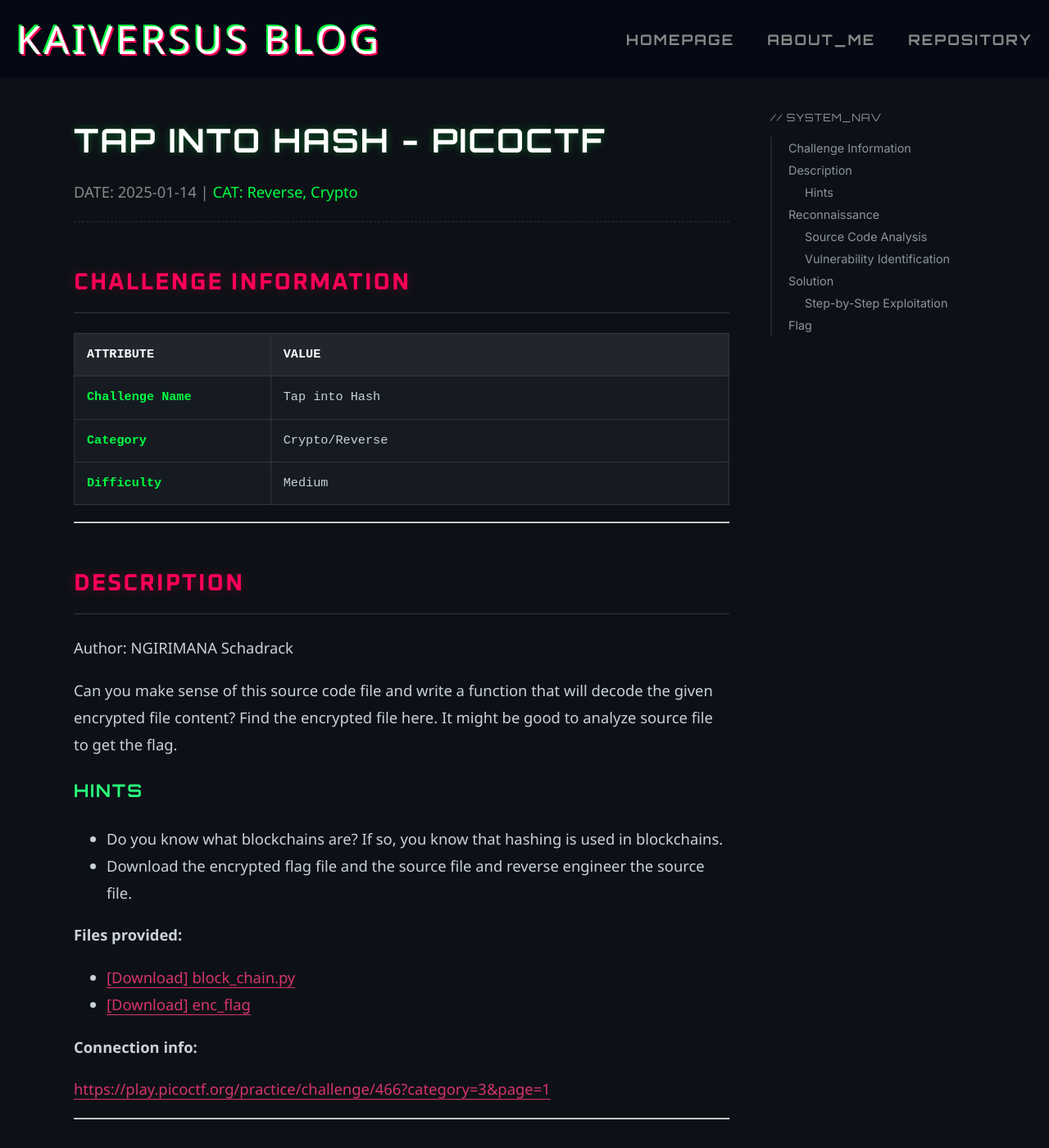
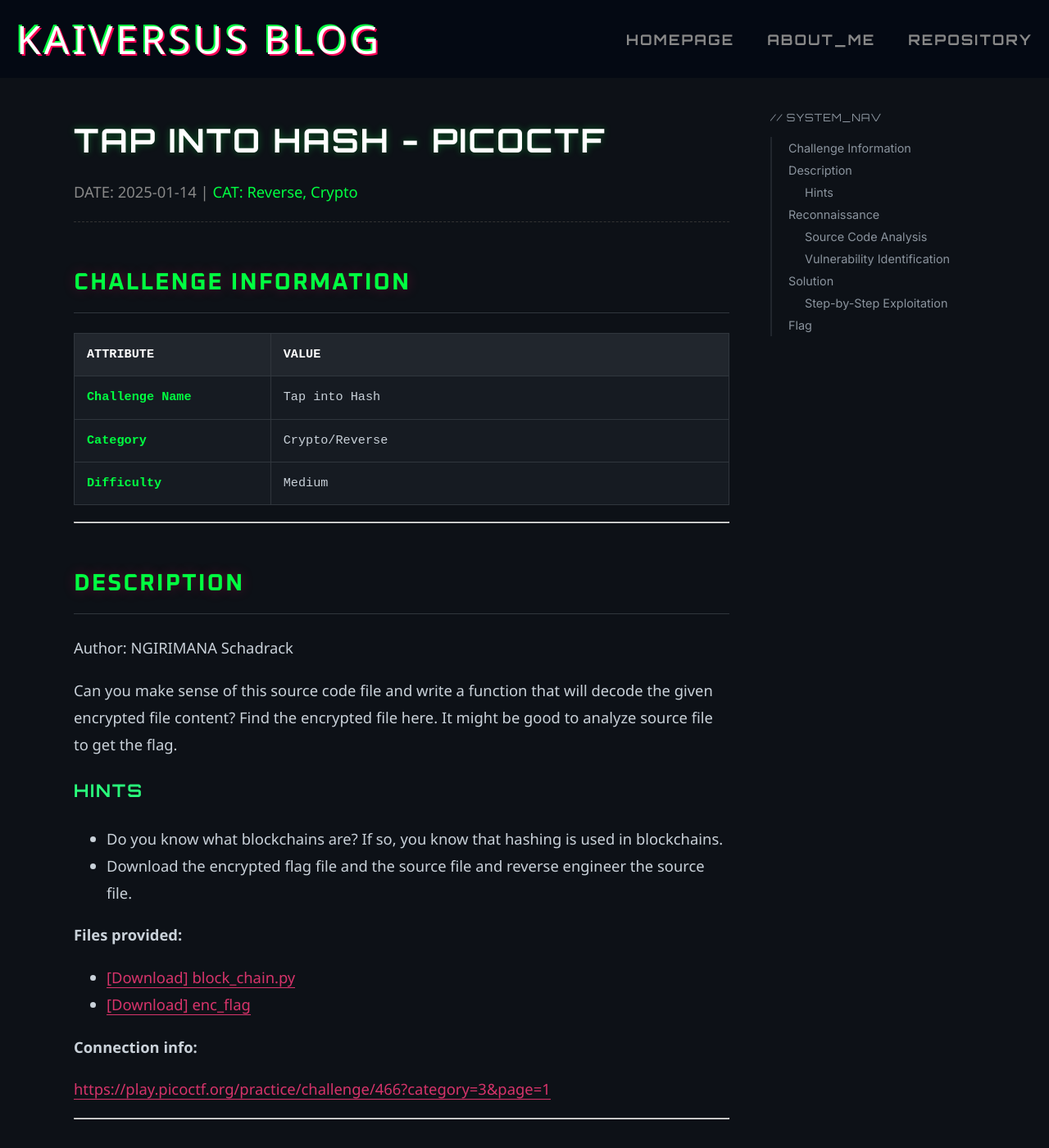
Before and after one commit to kaiversus/kaiversus.github.io, a Jekyll site: the page built from _writeups/TapIntoHash_pico/picoCTF_TapIntoHash.md, in a window 1280 px wide and 1400 px high. Shown: the whole window at 82% size. Built offline with Jekyll 4.4.1, drawn with Linux system fonts in a browser that asks for light colours; some web fonts are replaced.

Commit message:
Update writeup.html

```diff
--- a/_layouts/writeup.html
+++ b/_layouts/writeup.html
@@ -71,7 +71,7 @@
             margin-top: 3rem;
             border-bottom: 1px solid var(--border-color);
             padding-bottom: 10px;
-            color: var(--title-color) !important; /* Đổi sang màu hồng #ff0055 */
+            color: var(--accent-color) !important; /* Đổi sang màu hồng #ff0055 */
             font-family: 'Oxanium', sans-serif;
             text-shadow: 0 0 15px rgba(255, 0, 85, 0.3); /* Thêm chút effect phát sáng hồng */
         }
```
